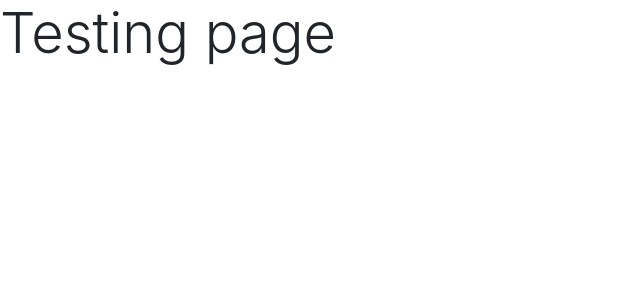
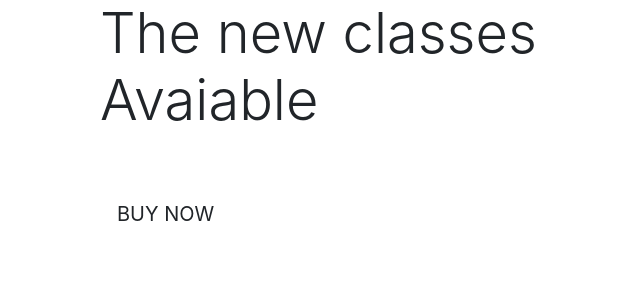
Before and after one commit to artneto/alma-classes, a Django app: page / in a window 1280 px wide. Shown: the top 300 px of the page, without its empty margins (0-640 px from the left). Run offline with Django 3.2, Linux system fonts and the light colour scheme.

Commit message:
add homepage content

```diff
--- a/home/templates/home/index.html
+++ b/home/templates/home/index.html
@@ -1,7 +1,27 @@
 {% extends "base.html" %}
-% load static %
+{% load static %}
 
+{% block page_header %}
+    <div clas="container header-container">
+        <div class="row">
+            <div class="col"></div>
+        </div>
+    </div>
+{% endblock %}
 
 {% block content %}
-<h1 class="display-4 text-sucess">Testing page</h1>
+<div class="container h-100">
+    <div class="rowh-100">
+        <div class="col-7 col-md-6 my-auto">
+            <h1 class="display-4 logo-front text-black">
+                The new classes Avaiable
+            </h1>
+            <div class="my-5">
+                <h4>
+                    <a href="#" class="shop-now-button btn btn-lg rounded-0 text-uppercase py-3">Buy Now</a>
+                </h4>
+            </div>
+        </div>
+    </div>
+</div>
 {% endblock %}
```
